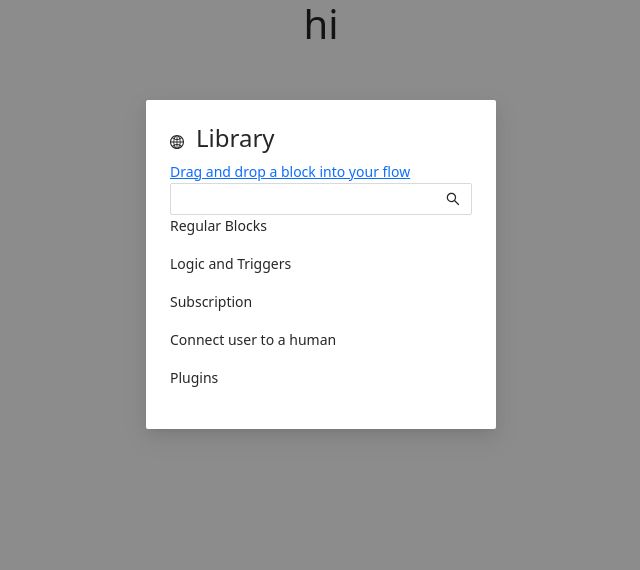
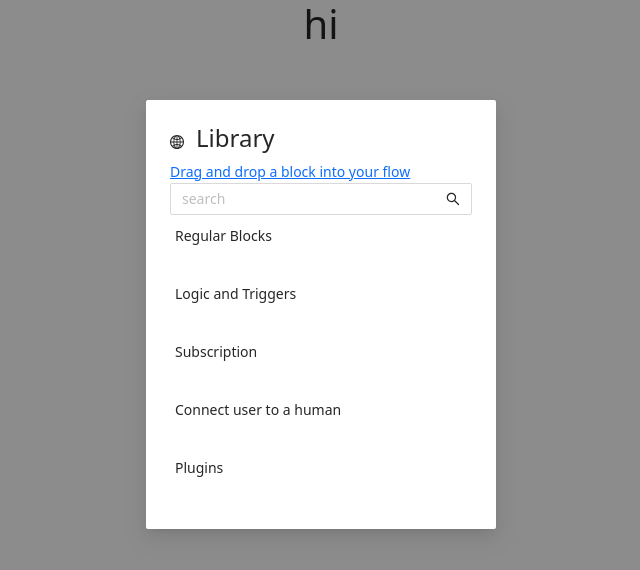
Before and after one commit to vinitdev1995/flow-chart, a React (Create React App) app: page / in a window 1280 px wide. Shown: the top 570 px of the page, without its empty margins (319-959 px from the left). Built offline with nearby package versions, Linux system fonts and the light colour scheme.

Commit message:
library pag changes

```diff
--- a/src/Component/Common/Header/CommonHeader.jsx
+++ b/src/Component/Common/Header/CommonHeader.jsx
@@ -5,22 +5,7 @@ import { Input } from 'antd';
 import './CommonHeader.scss'
 
 
-const CommonHeader = (props) => {
-    const {tital,img} = props;
-    useEffect(()=>{
-        setVisible(true);
-    },[])
-    const [visible,setVisible] = useState(false);
-
-    const showModal = () => {
-        setVisible(true);
-    }
-    const handleOk = (e) => {
-        setVisible(false);
-    }
-    const handleCancel = (e) => {
-        setVisible(false);
-    }
+const CommonHeader = () => {
     return (
         <div className="CommonHeader">
             <div className="library-heading">
@@ -32,7 +17,7 @@ const CommonHeader = (props) => {
             </div>
             <div><a href="#">Drag and drop a block into  your flow</a></div>
             <div className="Search-field">
-                <Input suffix={<SearchOutlined />} />
+                <Input placeholder="search" suffix={<SearchOutlined />} />
             </div>
         </div>
 
--- a/src/Component/Library/Library.scss
+++ b/src/Component/Library/Library.scss
@@ -1,8 +1,31 @@
 .Library{
-  .listOption{
+  .listOption {
     margin-top: 10px;
   }
 }
-.ant-modal{
-  width: 350px !important;
+.common-header-modal{
+  .ant-modal{
+    width: 350px !important;
+    .ant-modal-body{
+      .option{
+        p{
+          padding: 10px 0px 10px 5px;
+          cursor: pointer;
+        }
+        .selected{
+          background-color: #e8e8e961;
+          &:hover{
+            background-color: #e8e8e961;
+          }
+          p{
+            font-weight: bold;
+            padding: 10px 0 10px 5px;
+          }
+          //p:hover{
+          //  background-color: #d9d9d9;
+          //}
+        }
+      }
+    }
+  }
 }
--- a/src/Component/Library/index.jsx
+++ b/src/Component/Library/index.jsx
@@ -5,7 +5,7 @@ import {option} from './ListOption';
 import "./Library.scss";
 
 const Library = (props) => {
-   const [isSelect, setSelec] = useState([]);
+   const [isSelect, setSelec] = useState('');
     useEffect(()=>{
         setVisible(true);
     },[]);
@@ -20,8 +20,11 @@ const Library = (props) => {
     const handleCancel = (e) => {
         setVisible(false);
     };
-    const handelSelect = () =>{
-
+    const handelSelect = (item) =>{
+        console.log("onclick clickes");
+        setSelec(item);
+        console.log("item",item);
+        console.log("isSeelect",isSelect);
     }
     return (
         <div className="Library">
@@ -39,7 +42,7 @@ const Library = (props) => {
                 {
                     option.map((item,index)=>{
                         return(
-                            <div className="listOption" onClick={handelSelect}>
+                            <div className={`listOption ${(item.title === isSelect) && 'selected'} `} onClick={()=>{handelSelect(item.title)}}>
                                 <p>{item.title}</p>
                             </div>
                         )
```
